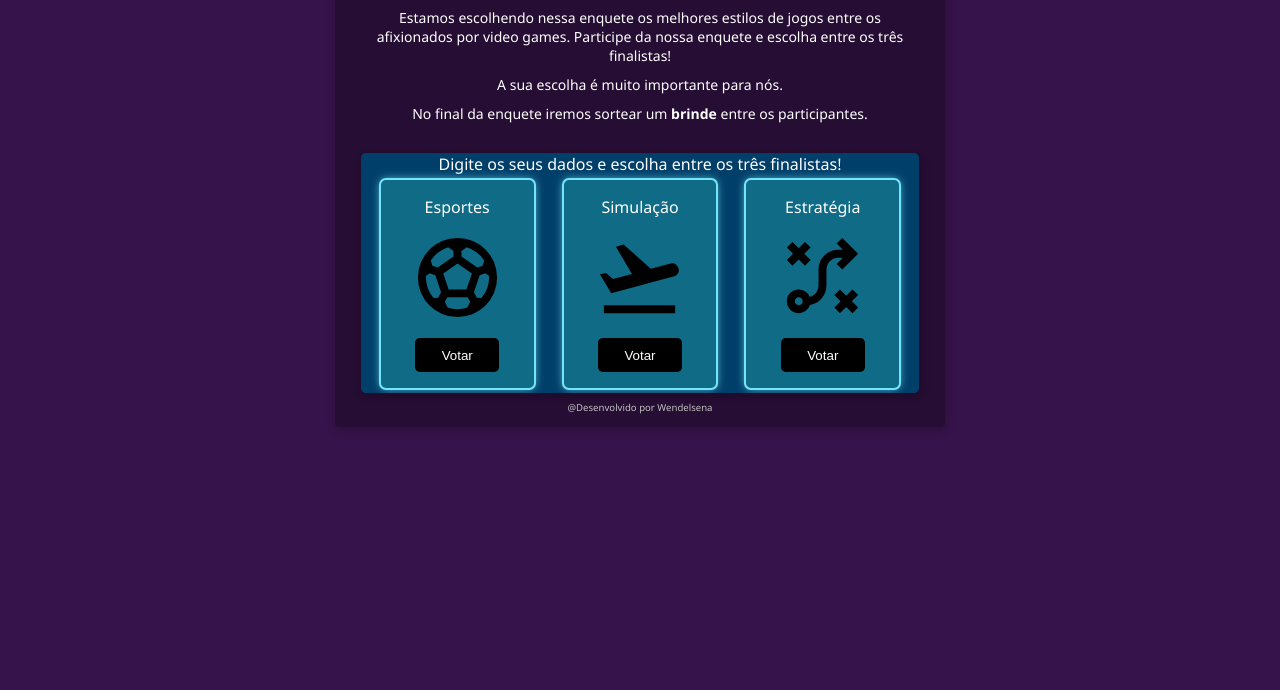
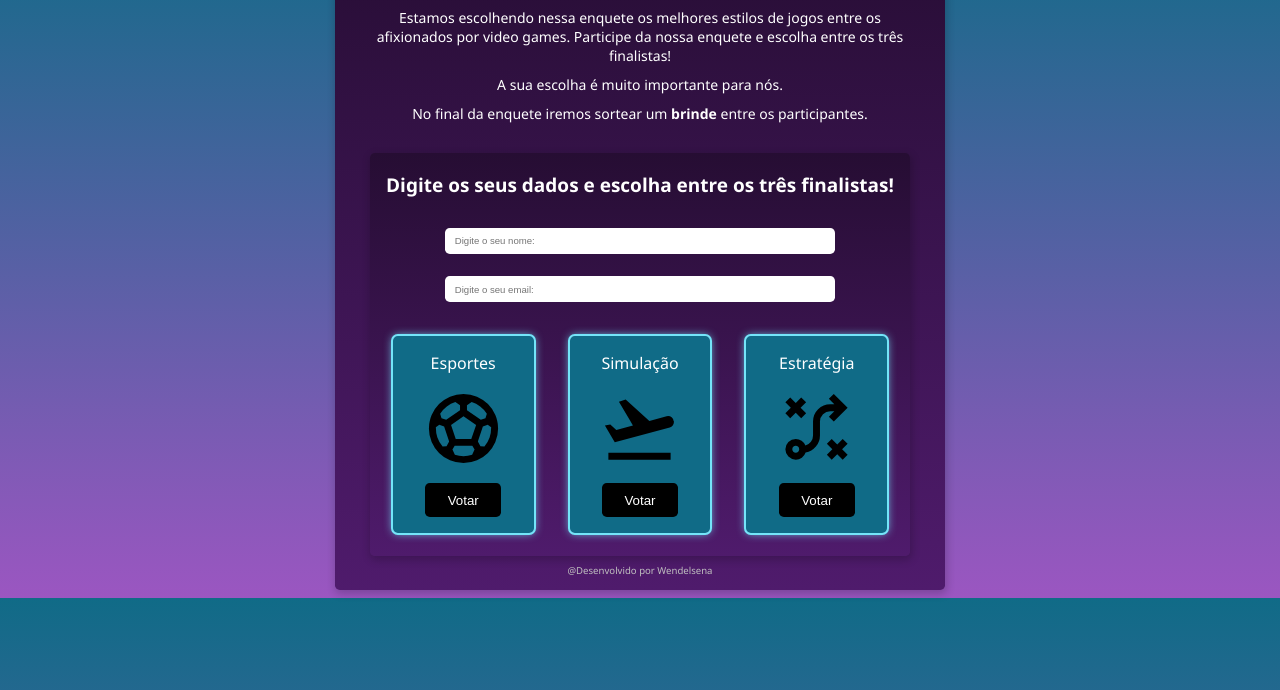
Before and after one commit to Wendelsena/Games_Lovers, a plain HTML site: page index.html in a window 1280 px wide. Shown: the part 88-778 px from the top of the page. Drawn offline with Linux system fonts and the light colour scheme.

Commit message:
closes #10 - Created imputs in index.html and style

```diff
--- a/index.html
+++ b/index.html
@@ -29,7 +29,11 @@
 
         </div>
             <div class="sub-container">
-                Digite os seus dados e escolha entre os três finalistas!
+                <h3>Digite os seus dados e escolha entre os três finalistas!</h3>
+
+                <input type="text" placeholder="Digite o seu nome:">
+                <input type="email" placeholder="Digite o seu email:">
+
                 <div class="flex-container">
                     <div class="col-1">
                        Esportes
--- a/style.css
+++ b/style.css
@@ -1,9 +1,10 @@
 body {
-    background-color: #37134b;
+    background-image: linear-gradient(to top, #9b56c1, #106b87);
     font-family: 'Segoe UI', Tahoma, Geneva, Verdana, sans-serif;
 }
 
 .container {
+    background-image: linear-gradient(to bottom, #260d33, #4f1b6c);
     background-color: #260d33;
     color: #FFF;
     margin: auto;
@@ -34,22 +35,41 @@ body {
 }
 
 .sub-container {
-    background-color: #003f69;
-    width: 93%;
+    background-image: linear-gradient(to bottom, #260d33, #4f1b6c);
+    width: 90%;
     margin: auto;
     border-radius: 0.3rem;
     overflow: hidden;
     box-shadow: 1px 3px 8px 1px rgba(0, 0, 0, 0.2);
 }
 
+.sub-container h3 {
+    font-size: 19px;
+}
+
 .flex-container {
     display: flex;
     justify-content: space-around;
-    background-color: #003f69;
     padding: 0.3rem;
 }
 
+input {
+    width: 70%;
+    height: 1.5rem;
+    font-size: 0.6rem;
+    border-radius: 0.3rem;
+    border: none;
+    margin: 0.7rem;
+    padding-left: 0.6rem;
+}
+
+input:focus {
+    outline: 2px solid #74e5f9;
+    box-shadow: 0 0 10px #74e5f9;
+}
+
 .col-1, .col-2, .col-3 {
+    margin: 18px;
     display: flex;
     flex-direction: column;
     background-color: #106b87;
```
